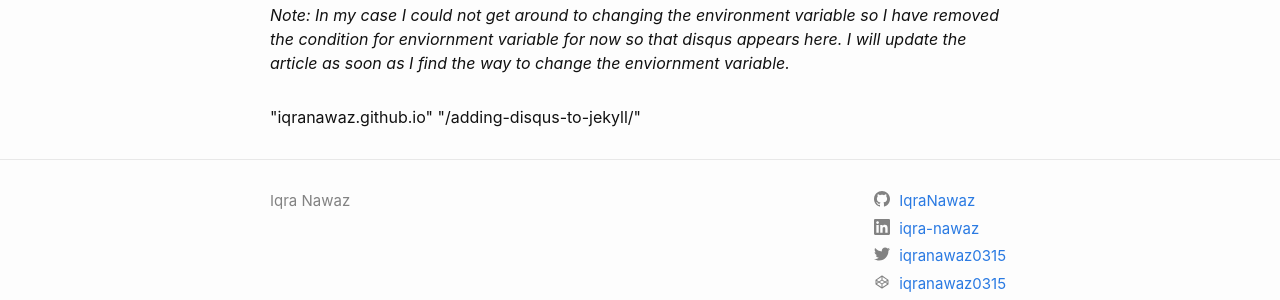
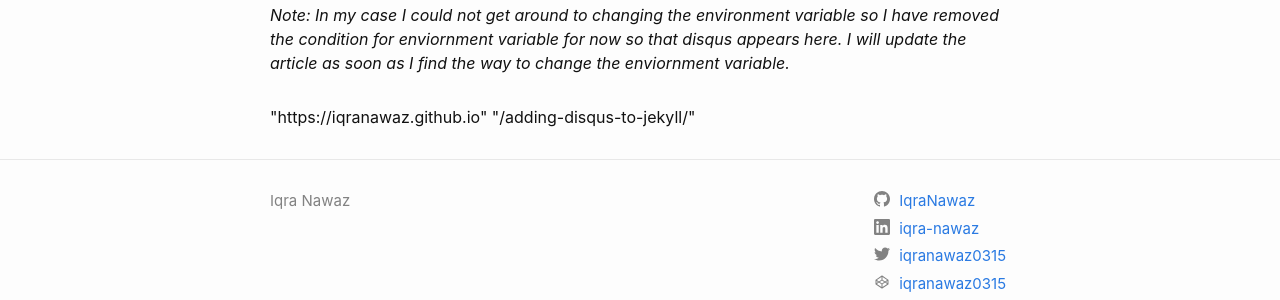
Before and after one commit to IqraNawaz/blog, a Jekyll site: the page built from _posts/2020-01-30-Adding-disqus-to-jekyll.markdown, in a window 1280 px wide. Shown: the part 1451-1751 px from the top of the page. Built offline with Jekyll 4.4.1, drawn with Linux system fonts in a browser that asks for light colours; comment, search, counter and statistics services are not loaded.

Commit message:
debugging diqus

```diff
--- a/_config.yml
+++ b/_config.yml
@@ -23,7 +23,7 @@ email: iqranawaz0315@gmail.com
 description: >- # this means to ignore newlines until "baseurl:"
 
 baseurl:  # the subpath of your site, e.g. /blog
-url: "iqranawaz.github.io" # the base hostname & protocol for your site, e.g. http://example.com
+url: "https://iqranawaz.github.io" # the base hostname & protocol for your site, e.g. http://example.com
 twitter_username: iqranawaz0315
 github_username:  IqraNawaz
 codepen_username: iqranawaz0315
--- a/_includes/footer.html
+++ b/_includes/footer.html
@@ -18,7 +18,7 @@
         </ul>
       </div>
 
-      <div class="footer-col footer-col-2" style="float: right;">
+      <div class="footer-col footer-col-2" style="float: right; height: 5 px;">
         {%- include social.html -%}
       </div>
 
```
Also changed, not shown: 5 other files.
